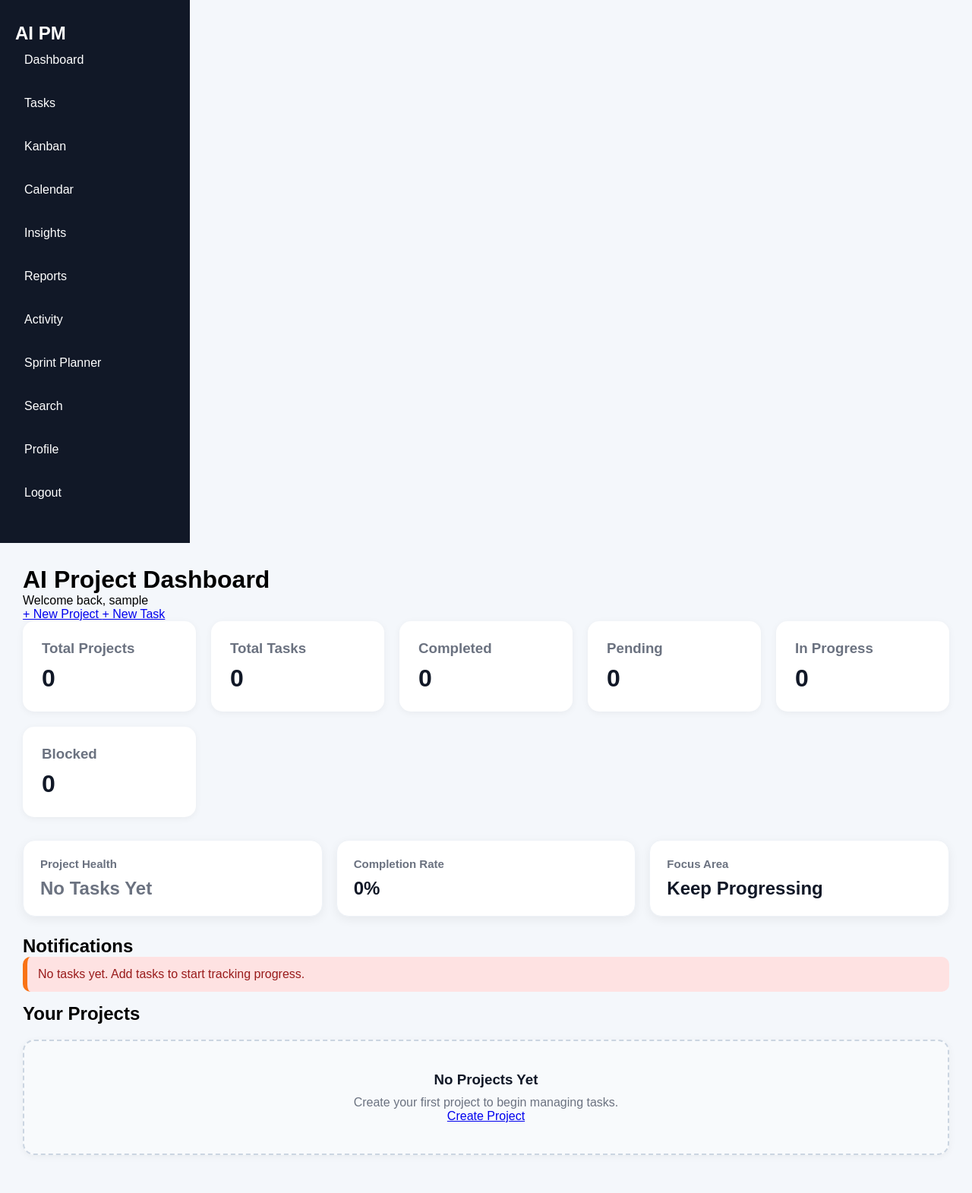
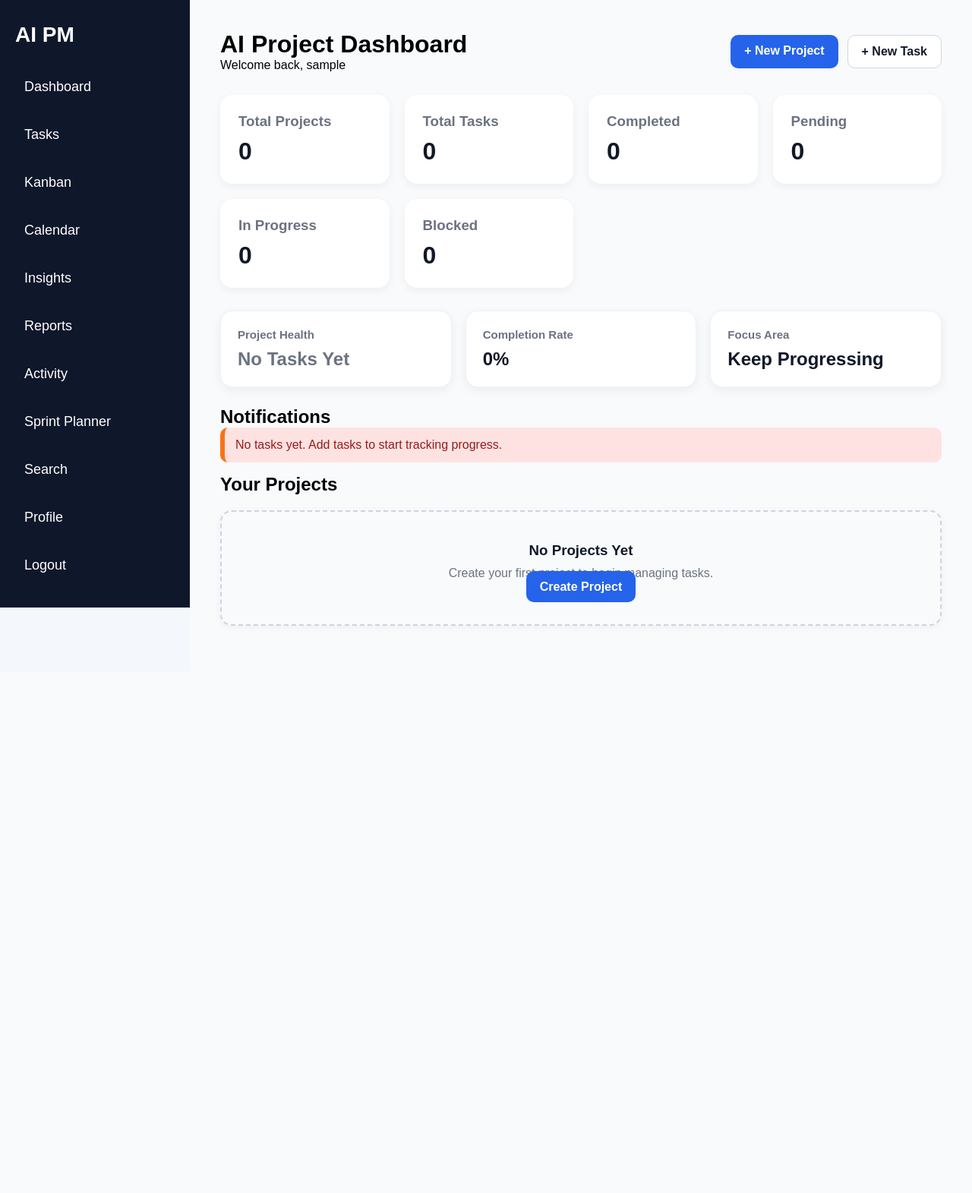
Before and after one commit to RollandOgis/AI_PM_Tracker, a Flask app: page / in a window 1280 px wide. Shown: the whole page at 76% size. After the commit the page ends 824 px from the top, so only its background shows below. Run offline with Flask 3, Linux system fonts and the light colour scheme; the visitor is signed in with stand-in values (Sample User, id 1); data that the repository does not hold is empty.

Commit message:
Add dashboard visual polish

```diff
--- a/static/style.css
+++ b/static/style.css
@@ -713,3 +713,126 @@ body.dark-ready {
         grid-template-columns: 1fr;
     }
 }
+
+.layout {
+    display: flex;
+    min-height: 100vh;
+}
+
+.sidebar {
+    width: 250px;
+    background: #0f172a;
+    color: white;
+    padding: 30px 20px;
+    position: fixed;
+    left: 0;
+    top: 0;
+    bottom: 0;
+    overflow-y: auto;
+}
+
+.sidebar h2 {
+    margin-bottom: 30px;
+    font-size: 28px;
+}
+
+.sidebar a {
+    display: block;
+    color: white;
+    text-decoration: none;
+    margin-bottom: 18px;
+    font-size: 18px;
+    transition: 0.2s ease;
+}
+
+.sidebar a:hover {
+    color: #60a5fa;
+}
+
+.main-content {
+    margin-left: 250px;
+    width: calc(100% - 250px);
+    padding: 40px;
+    background: #f8fafc;
+    min-height: 100vh;
+}
+
+.dashboard-header {
+    display: flex;
+    justify-content: space-between;
+    align-items: center;
+    margin-bottom: 30px;
+}
+
+.dashboard-actions {
+    display: flex;
+    gap: 12px;
+}
+
+.btn-primary,
+.btn-secondary {
+    padding: 12px 18px;
+    border-radius: 10px;
+    text-decoration: none;
+    font-weight: 600;
+}
+
+.btn-primary {
+    background: #2563eb;
+    color: white;
+}
+
+.btn-secondary {
+    background: white;
+    color: #111827;
+    border: 1px solid #d1d5db;
+}
+
+.stats-grid {
+    display: grid;
+    grid-template-columns: repeat(auto-fit, minmax(220px, 1fr));
+    gap: 20px;
+    margin-bottom: 30px;
+}
+
+.stat-card {
+    background: white;
+    padding: 24px;
+    border-radius: 16px;
+    box-shadow: 0 4px 12px rgba(0,0,0,0.05);
+}
+
+.projects-grid {
+    display: grid;
+    grid-template-columns: repeat(auto-fit, minmax(320px, 1fr));
+    gap: 20px;
+}
+
+.project-card {
+    background: white;
+    border-radius: 16px;
+    padding: 22px;
+    box-shadow: 0 4px 12px rgba(0,0,0,0.05);
+}
+
+@media (max-width: 900px) {
+
+    .sidebar {
+        position: relative;
+        width: 100%;
+        height: auto;
+    }
+
+    .main-content {
+        margin-left: 0;
+        width: 100%;
+        padding: 20px;
+    }
+
+    .dashboard-header {
+        flex-direction: column;
+        align-items: flex-start;
+        gap: 15px;
+    }
+
+}
```
